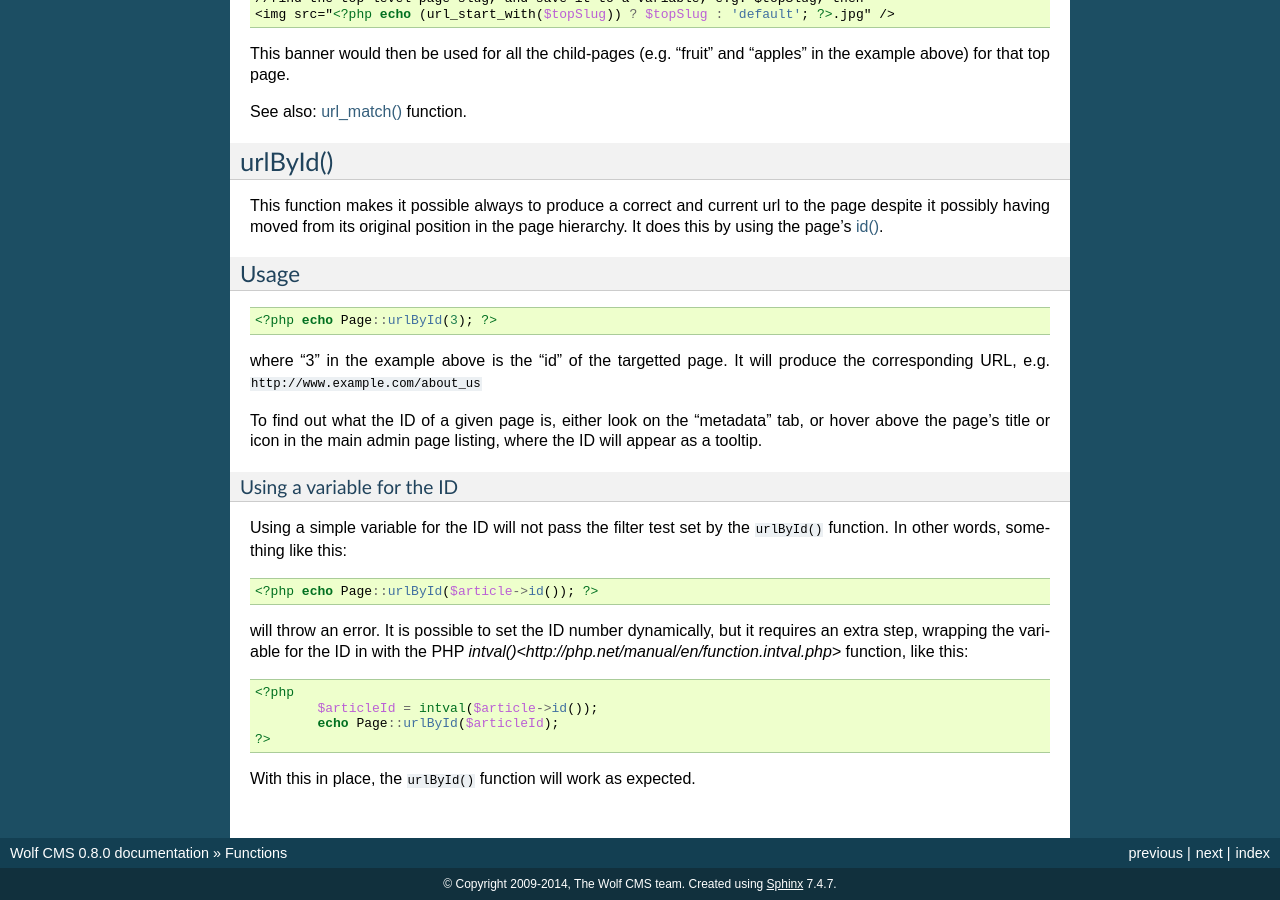
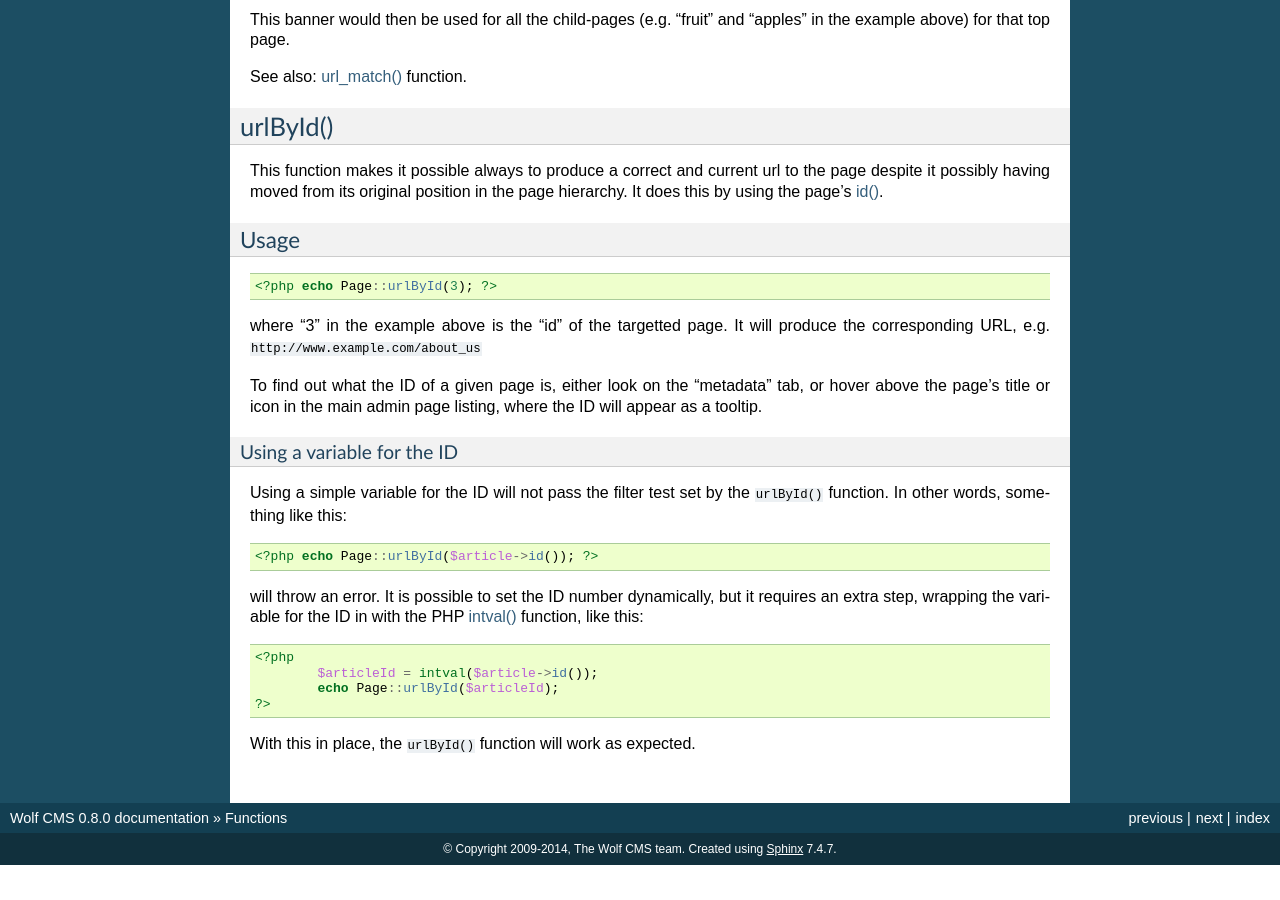
Before and after one commit to wolfcms/docs.wolfcms.org, a Sphinx documentation site: the page built from source/functions.rst, in a window 1280 px wide and 900 px high, scrolled down 22380 px. Built offline with Sphinx 7.4.7, drawn with Linux system fonts in a browser that asks for light colours; pages that are not in the unit, such as notebooks, are missing from menus; after the commit the page ends 23245 px from its top, so only the background shows below that.

```diff
--- a/source/functions.rst
+++ b/source/functions.rst
@@ -1182,9 +1182,7 @@
 
 	<?php echo $this->url(); ?>
 
-returns the value:
-
-``http://mywolfsite.com/articles ``
+returns the value: ``http://mywolfsite.com/articles``
 
 See also :ref:`urlById()` function
 
@@ -1313,7 +1311,7 @@
 
 	<?php echo Page::urlById($article->id()); ?>
 
-will throw an error. It is possible to set the ID number dynamically, but it requires an extra step, wrapping the variable for the ID in with the PHP `intval()<http://php.net/manual/en/function.intval.php>` function, like this:
+will throw an error. It is possible to set the ID number dynamically, but it requires an extra step, wrapping the variable for the ID in with the PHP `intval() <http://php.net/manual/en/function.intval.php>`_ function, like this:
 
 .. code-block:: php
 
```
